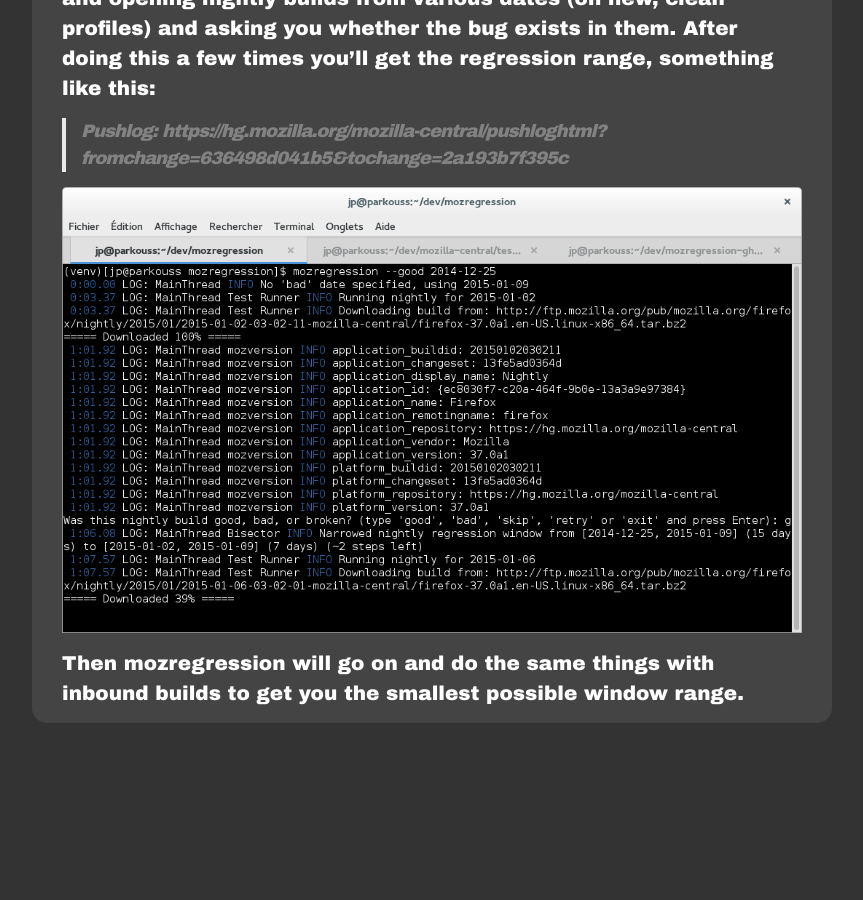
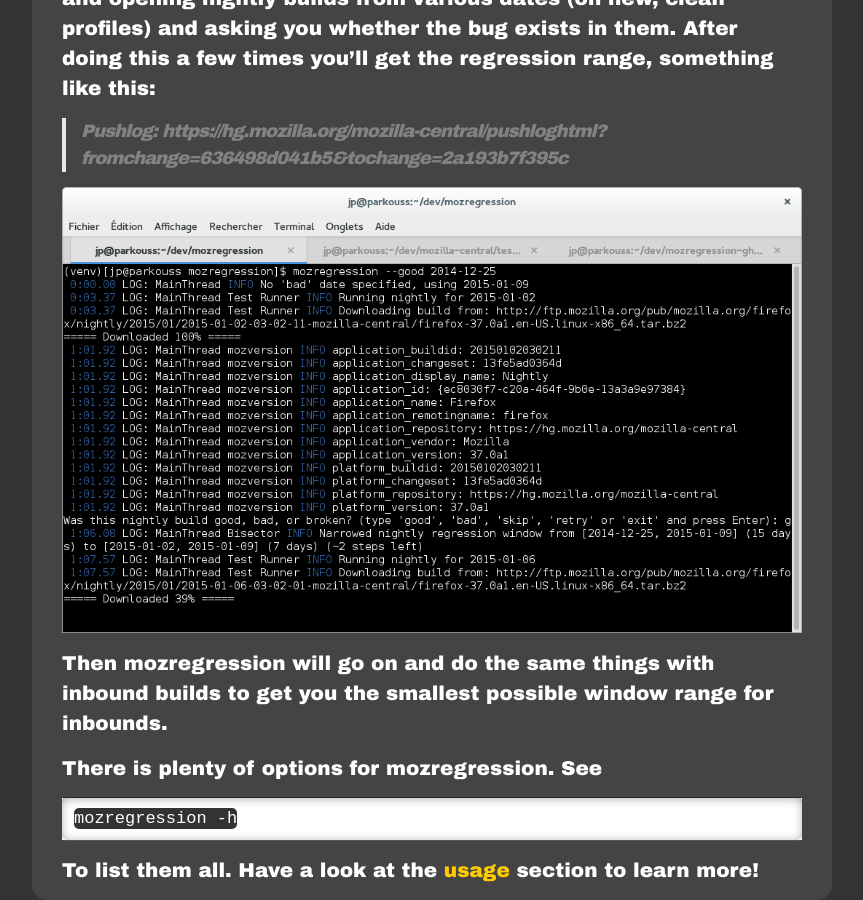
Before and after one commit to mozilla/mozregression, a Jekyll site: the page built from quickstart.md, in a window 1280 px wide and 900 px high, scrolled down 750 px. Shown: the whole window, without its empty margins (208-1071 px from the left). Built offline with Jekyll 4.4.1, drawn with Linux system fonts in a browser that asks for light colours; before the commit the page ends 1473 px from its top, so only the background shows below that.

Commit message:
add a usage section

```diff
--- a/quickstart.md
+++ b/quickstart.md
@@ -30,4 +30,12 @@
 ![My helpful screenshot]({{ site.baseurl }}/images/mozreg.png)
 
 Then mozregression will go on and do the same things with inbound builds
-to get you the smallest possible window range.
+to get you the smallest possible window range for inbounds.
+
+There is plenty of options for mozregression. See
+
+    mozregression -h
+
+To list them all. Have a look at the
+[usage]({{ "/usage.html" | prepend: site.baseurl }})
+section to learn more!
```
Also changed, not shown: other parts of quickstart.md (+1 -1 lines), contribute.md (+1 -1 lines), install.md (+1 -1 lines), usage.md (added, +64 -0 lines).
